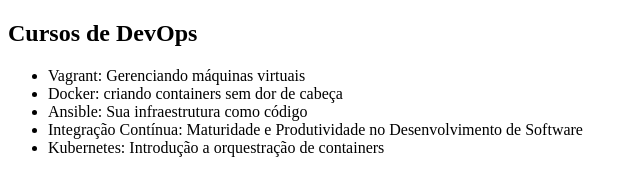
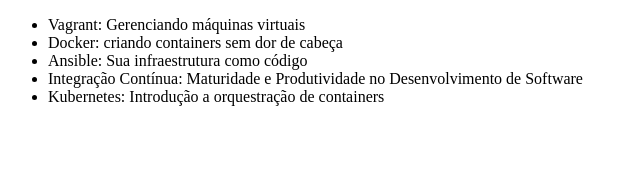
Before and after one commit to Bruhenrike/curso-alura-git, a plain HTML site: page index.html in a window 1280 px wide. Shown: the whole page, without its empty margins (0-640 px from the left). Drawn offline with Linux system fonts and the light colour scheme.

Commit message:
ajustando para a aula

```diff
--- a/index.html
+++ b/index.html
@@ -5,8 +5,6 @@
     <title>Lista de Cursos</title>
 </head>
 <body>
-    <h2>Cursos de DevOps</h2>
-
     <ul>
         <li>Vagrant: Gerenciando máquinas virtuais</li>
         <li>Docker: criando containers sem dor de cabeça</li>
```
